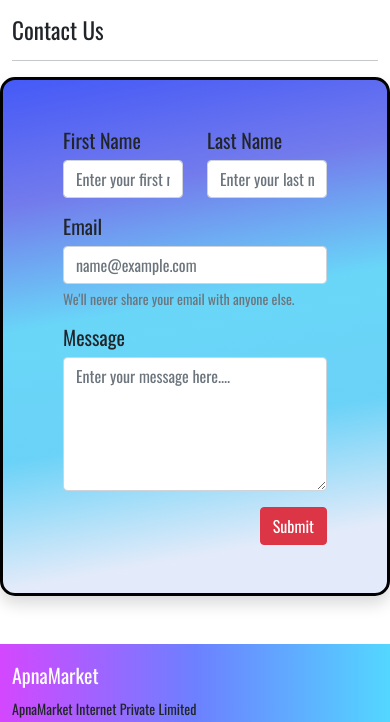
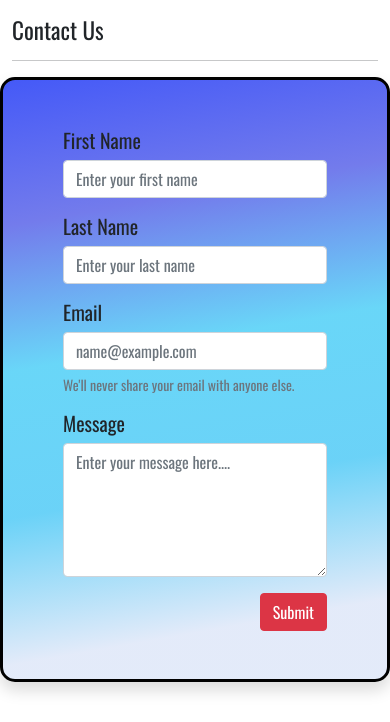
Before and after one commit to KING143ND/ApnaMarket, a Django app: page /contact/ in a window 390 px wide. Shown: the part 56-778 px from the top of the page. Run offline with Django 3.2, Linux system fonts and the light colour scheme; some libraries are stand-ins or nearby versions.

Commit message:
Update contact.html

```diff
--- a/App/templates/contact.html
+++ b/App/templates/contact.html
@@ -10,11 +10,11 @@
    <hr>
    <form action="/contact/" method="post" novalidate class="my_form2 shadow p-5 row">
     {% csrf_token %}
-  <div class="mb-3 col-6">
+  <div class="mb-3 col-md-6">
    <h5 for="firstName" class="form-label">First Name</h5>
    <input type="text" class="form-control"  id="firstName" name="firstName" placeholder="Enter your first name">
   </div>
-  <div class="mb-3 col-6">
+  <div class="mb-3 col-md-6">
    <h5 for="lastName" class="form-label">Last Name</h5>
    <input type="text" class="form-control"  id="lastName" name="lastName" placeholder="Enter your last name">
   </div>
```
